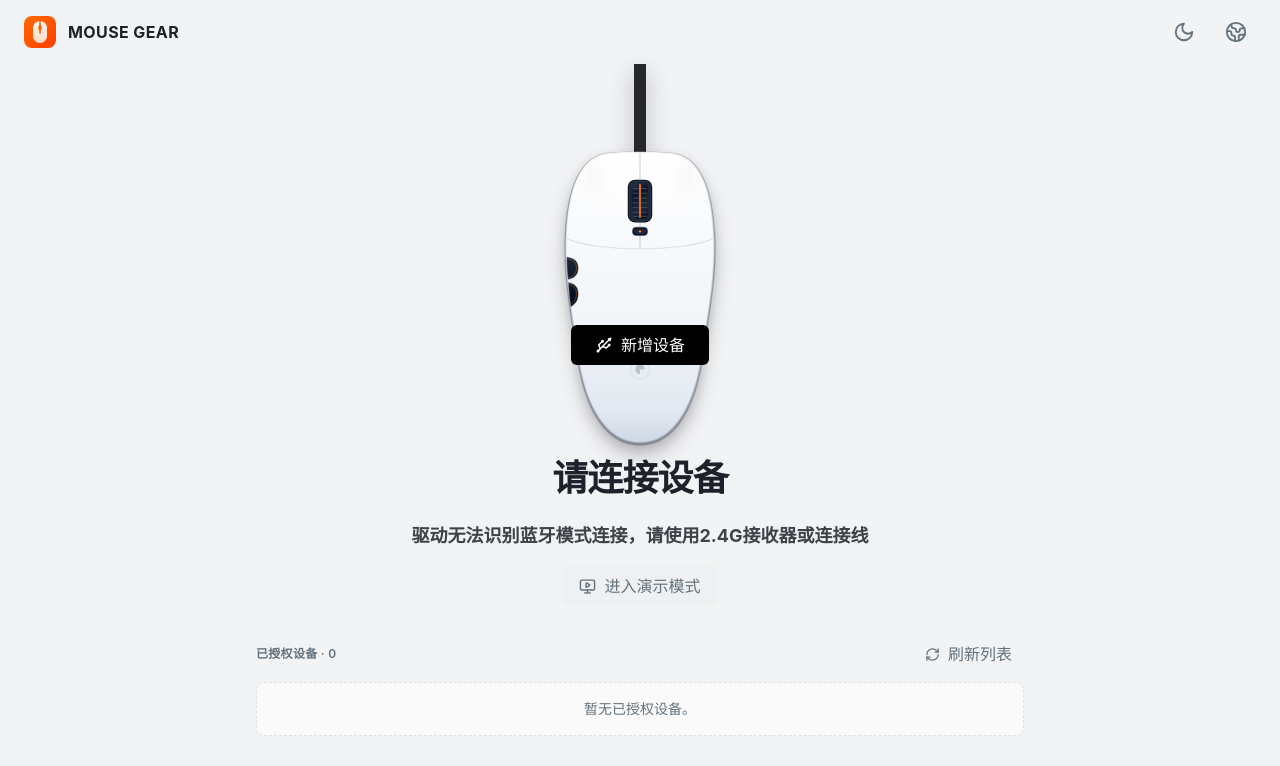
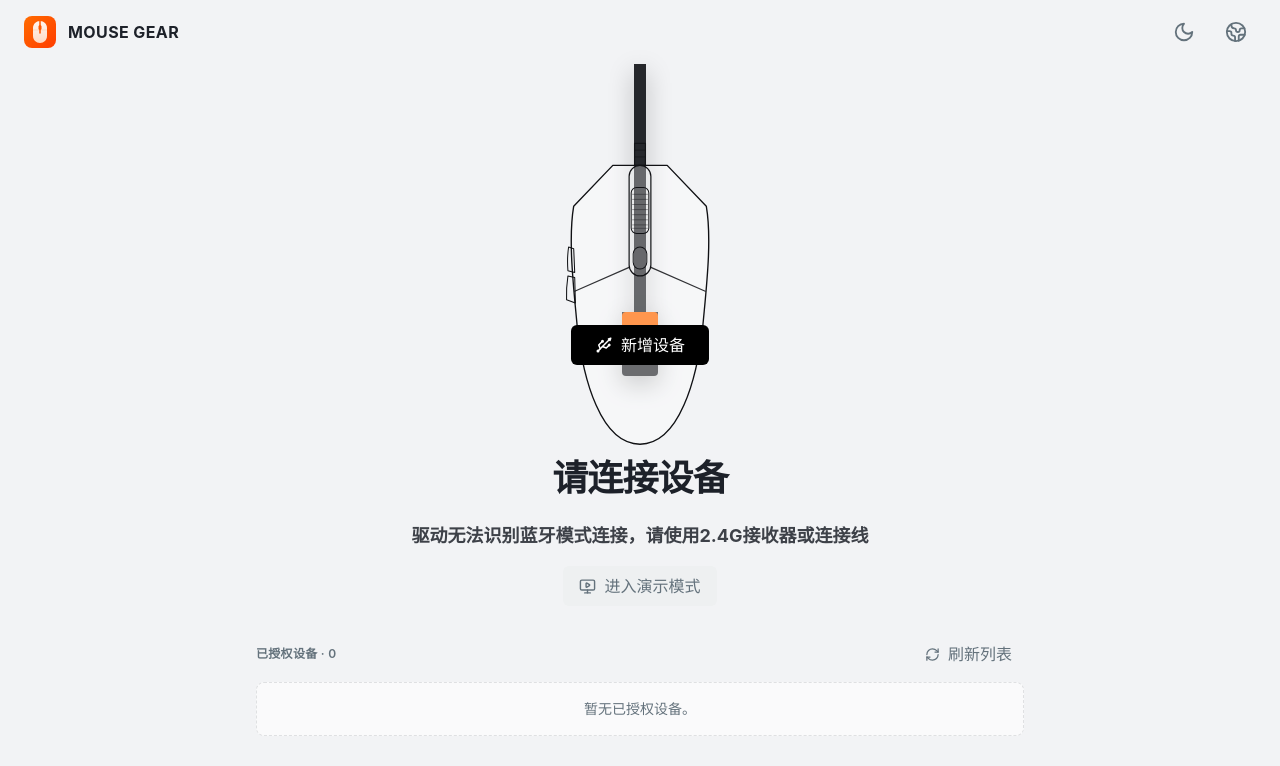
Before and after one commit to sjcao/webhid, a React (Vite) app: page /#/ in a window 1280 px wide. Shown: the top 766 px of the page. Built offline with nearby package versions, Linux system fonts and the light colour scheme.

Commit message:
feat(mouse): render G102 line-art stroke mouse SVG without fill or logo, aligning key dots

```diff
--- a/src/features/mouse/mouse-graphic.tsx
+++ b/src/features/mouse/mouse-graphic.tsx
@@ -1,25 +1,14 @@
-import { useId } from 'react';
-
 type MouseGraphicProps = {
   className?: string;
 };
 
 /**
- * 顶级电竞无线鼠标高保真 SVG 矢量组件 (GPW 风格)
- * viewBox: 0 0 600 1000
- * 饱满圆润的尾部、优雅人体工学腰线、精致按键指槽与滚轮侧键全细节
+ * 经典 G102/G304 风格极简线框描边鼠标 SVG 组件
+ * - 1:1 参考倒八字切割分缝、中轴滚轮舱与胶囊 DPI 键
+ * - 纯 Line-art 描边风格，无颜色填充，无商标
+ * - viewBox: 0 0 600 1000
  */
 export function MouseGraphic({ className = '' }: MouseGraphicProps) {
-  const uid = useId();
-  const bodyGradId = `mg-body-${uid}`;
-  const glossId = `mg-gloss-${uid}`;
-  const rimGradId = `mg-rim-${uid}`;
-  const wheelGradId = `mg-wheel-${uid}`;
-  const sideGradId = `mg-side-${uid}`;
-  const shadowFilterId = `mg-shadow-${uid}`;
-  const fingerLeftId = `mg-finger-l-${uid}`;
-  const fingerRightId = `mg-finger-r-${uid}`;
-
   return (
     <svg
       viewBox="0 0 600 1000"
@@ -27,187 +16,126 @@ export function MouseGraphic({ className = '' }: MouseGraphicProps) {
       xmlns="http://www.w3.org/2000/svg"
       className={`select-none ${className}`}
       role="img"
-      aria-label="High End Esports Mouse Graphic"
+      aria-label="Minimalist Line Art Mouse Graphic"
     >
-      <defs>
-        {/* 立体三层立体柔柔滤镜 */}
-        <filter id={shadowFilterId} x="-25%" y="-15%" width="150%" height="140%" filterUnits="userSpaceOnUse">
-          <feDropShadow dx="0" dy="32" stdDeviation="28" floodColor="#000000" floodOpacity="0.22" />
-          <feDropShadow dx="0" dy="10" stdDeviation="12" floodColor="#090d16" floodOpacity="0.12" />
-        </filter>
-
-        {/* 鼠标机身核心金属质感渐变 */}
-        <linearGradient id={bodyGradId} x1="300" y1="70" x2="300" y2="940" gradientUnits="userSpaceOnUse">
-          <stop offset="0%" stopColor="#ffffff" />
-          <stop offset="25%" stopColor="#f8fafc" />
-          <stop offset="60%" stopColor="#f1f5f9" />
-          <stop offset="88%" stopColor="#e2e8f0" />
-          <stop offset="100%" stopColor="#cbd5e1" />
-        </linearGradient>
-
-        {/* 边缘倒角精致高光 */}
-        <linearGradient id={rimGradId} x1="100" y1="70" x2="500" y2="930" gradientUnits="userSpaceOnUse">
-          <stop offset="0%" stopColor="#ffffff" stopOpacity="0.95" />
-          <stop offset="30%" stopColor="#e2e8f0" stopOpacity="0.7" />
-          <stop offset="70%" stopColor="#cbd5e1" stopOpacity="0.5" />
-          <stop offset="100%" stopColor="#94a3b8" stopOpacity="0.8" />
-        </linearGradient>
-
-        {/* 鼠标背部弧形立体高光 */}
-        <radialGradient id={glossId} cx="0.5" cy="0.32" r="0.55">
-          <stop offset="0%" stopColor="#ffffff" stopOpacity="0.85" />
-          <stop offset="50%" stopColor="#ffffff" stopOpacity="0.25" />
-          <stop offset="100%" stopColor="#ffffff" stopOpacity="0" />
-        </radialGradient>
-
-        {/* 左主按键指槽暗影 */}
-        <radialGradient id={fingerLeftId} cx="0.35" cy="0.22" r="0.25">
-          <stop offset="0%" stopColor="#000000" stopOpacity="0.03" />
-          <stop offset="100%" stopColor="#000000" stopOpacity="0" />
-        </radialGradient>
-        {/* 右主按键指槽暗影 */}
-          <radialGradient id={fingerRightId} cx="0.65" cy="0.22" r="0.25">
-          <stop offset="0%" stopColor="#000000" stopOpacity="0.03" />
-          <stop offset="100%" stopColor="#000000" stopOpacity="0" />
-        </radialGradient>
-
-        {/* 金属/防滑橡胶滚轮 */}
-        <linearGradient id={wheelGradId} x1="268" y1="150" x2="332" y2="270" gradientUnits="userSpaceOnUse">
-          <stop offset="0%" stopColor="#334155" />
-          <stop offset="35%" stopColor="#0f172a" />
-          <stop offset="70%" stopColor="#1e293b" />
-          <stop offset="100%" stopColor="#020617" />
-        </linearGradient>
-
-        {/* 侧键黑锆材质 */}
-        <linearGradient id={sideGradId} x1="90" y1="360" x2="135" y2="540" gradientUnits="userSpaceOnUse">
-          <stop offset="0%" stopColor="#1e293b" />
-          <stop offset="50%" stopColor="#0f172a" />
-          <stop offset="100%" stopColor="#020617" />
-        </linearGradient>
-      </defs>
-
-      {/* 1. 主机身与阴影层 */}
-      <g filter={`url(#${shadowFilterId})`}>
-        {/* 底盘黑色防滑圈隐约底边 */}
+      {/* 柔和阴影轮廓层（极淡底层背景提升立体感） */}
       <path
-          d="M 210 72
-             C 270 68, 330 68, 390 72
-             C 475 78, 515 170, 522 320
-             C 528 440, 502 560, 485 680
-             C 468 800, 415 934, 300 934
-             C 185 934, 132 800, 115 680
-             C 98 560, 72 440, 78 320
-             C 85 170, 125 78, 210 72 Z"
-          fill="#0f172a"
-          opacity="0.25"
+        d="M 220 110
+           L 380 110
+           L 495 230
+           C 512 330, 495 470, 485 580
+           C 468 740, 415 930, 300 930
+           C 185 930, 132 740, 115 580
+           C 105 470, 88 330, 105 230 Z"
+        fill="currentColor"
+        className="text-driver-panel/30"
       />
 
-        {/* 经典电竞机身整体造型：圆润饱满的尾部、顺滑的人体工学曲率 */}
+      {/* 1. 顶部防折拉线护套 (Cord Relief / Tail Top) */}
       <path
-          d="M 210 75
-             C 270 70, 330 70, 390 75
-             C 470 82, 510 170, 516 320
-             C 522 435, 498 550, 480 675
-             C 462 795, 410 925, 300 925
-             C 190 925, 138 795, 120 675
-             C 102 550, 78 435, 84 320
-             C 90 170, 130 82, 210 75 Z"
-          fill={`url(#${bodyGradId})`}
-          stroke={`url(#${rimGradId})`}
+        d="M 284 45 L 316 45 L 316 110 L 284 110 Z"
+        stroke="currentColor"
         strokeWidth="3.5"
+        strokeLinejoin="round"
+        className="text-driver-text/80"
       />
-      </g>
+      <line x1="284" y1="65" x2="316" y2="65" stroke="currentColor" strokeWidth="2.5" className="text-driver-text/70" />
+      <line x1="284" y1="85" x2="316" y2="85" stroke="currentColor" strokeWidth="2.5" className="text-driver-text/70" />
 
-      {/* 2. 人体工学微下凹指槽面板暗纹 */}
-      <rect x="95" y="85" width="195" height="260" fill={`url(#${fingerLeftId})`} />
-      <rect x="310" y="85" width="195" height="260" fill={`url(#${fingerRightId})`} />
-
-      {/* 3. 背部立体弧形高光反射 */}
+      {/* 2. 外机身主轮廓线 (如 G102/G304 的棱角头部与饱满椭圆尾部) */}
       <path
-        d="M 210 75
-           C 270 70, 330 70, 390 75
-           C 470 82, 510 170, 516 320
-           C 420 280, 180 280, 84 320
-           C 90 170, 130 82, 210 75 Z"
-        fill={`url(#${glossId})`}
+        d="M 220 110
+           L 380 110
+           L 495 230
+           C 512 330, 495 470, 485 580
+           C 468 740, 415 930, 300 930
+           C 185 930, 132 740, 115 580
+           C 105 470, 88 330, 105 230 Z"
+        stroke="currentColor"
+        strokeWidth="4"
+        strokeLinecap="round"
+        strokeLinejoin="round"
+        className="text-driver-text"
       />
 
-      {/* 4. 左右按键中缝缝隙 */}
-      <path d="M 300 75 L 300 355" stroke="#94a3b8" strokeWidth="2.5" strokeLinecap="round" opacity="0.8" />
-      <path d="M 300 77 L 300 350" stroke="#ffffff" strokeWidth="1.5" strokeLinecap="round" opacity="0.95" />
+      {/* 3. 经典倒八字按键切割缝 (V-Shape Key Seam) */}
+      <path
+        d="M 108 480 L 268 410 M 332 410 L 492 480"
+        stroke="currentColor"
+        strokeWidth="3.5"
+        strokeLinecap="round"
+        className="text-driver-text/85"
+      />
 
-      {/* 5. 左右主按键横向人体工学分缝弧线 */}
-      <path d="M 85 325 C 160 365, 440 365, 515 325" stroke="#cbd5e1" strokeWidth="3" fill="none" strokeLinecap="round" />
-      <path d="M 86 327 C 160 366, 440 366, 514 327" stroke="#ffffff" strokeWidth="1.5" fill="none" strokeLinecap="round" opacity="0.9" />
+      {/* 4. 中轴黑色长条框架 (Center Island) */}
+      <rect
+        x="268"
+        y="110"
+        width="64"
+        height="325"
+        rx="32"
+        stroke="currentColor"
+        strokeWidth="3.5"
+        className="text-driver-text"
+      />
 
-      {/* 6. 中间滚轮舱槽与发光线 */}
-      <rect x="264" y="152" width="72" height="126" rx="22" fill="#090d16" />
-      <rect x="268" y="156" width="64" height="118" rx="18" fill="#1e293b" stroke="#334155" strokeWidth="2" />
-
-      {/* 滚轮主体 */}
-      <rect x="276" y="162" width="48" height="106" rx="14" fill={`url(#${wheelGradId})`} />
-      {/* 滚轮中央亮色防滑中轴环 */}
-      <rect x="297" y="165" width="6" height="100" rx="3" fill="#f97316" opacity="0.9" />
-      {/* 滚轮防滑横条刻度 */}
-      {[178, 192, 206, 220, 234, 248, 260].map((y) => (
-        <line key={y} x1="280" y1={y} x2="320" y2={y} stroke="#64748b" strokeWidth="2" strokeLinecap="round" opacity="0.7" />
+      {/* 5. 滚轮 (Scroll Wheel) */}
+      <rect
+        x="274"
+        y="175"
+        width="52"
+        height="135"
+        rx="16"
+        stroke="currentColor"
+        strokeWidth="3"
+        className="text-driver-text"
+      />
+      {/* 滚轮平行防滑刻度描边 */}
+      {[195, 210, 225, 240, 255, 270, 285, 295].map((y) => (
+        <line
+          key={y}
+          x1="278"
+          y1={y}
+          x2="322"
+          y2={y}
+          stroke="currentColor"
+          strokeWidth="2"
+          strokeLinecap="round"
+          className="text-driver-text/60"
+        />
       ))}
 
-      {/* 7. DPI 切换按键及精致高光 (位于滚轮正下方 300, 305 处) */}
-      <g>
-        <rect x="278" y="292" width="44" height="24" rx="10" fill="#0f172a" stroke="#334155" strokeWidth="1.5" />
-        <rect x="282" y="296" width="36" height="16" rx="7" fill="#1e293b" />
-        <circle cx="300" cy="304" r="3.5" fill="#f97316" />
-      </g>
+      {/* 6. DPI 胶囊按键 (DPI Capsule Button) */}
+      <rect
+        x="280"
+        y="350"
+        width="40"
+        height="65"
+        rx="20"
+        stroke="currentColor"
+        strokeWidth="3"
+        className="text-driver-text"
+      />
 
-      {/* 8. 左侧 Forward 按键 (自然贴合在左侧腰线内) */}
-      <g>
+      {/* 7. 左侧侧前键 (Forward Side Button) */}
       <path
-          d="M 85 380
-             C 105 383, 118 390, 118 412
-             C 118 434, 105 442, 89 445
-             C 86 422, 85 400, 85 380 Z"
-          fill={`url(#${sideGradId})`}
-          stroke="#475569"
-          strokeWidth="1.5"
+        d="M 90 350 L 105 355 L 108 425 L 88 420 C 86 395, 87 370, 90 350 Z"
+        stroke="currentColor"
+        strokeWidth="3"
+        strokeLinecap="round"
+        strokeLinejoin="round"
+        className="text-driver-text"
       />
-        {/* 前进按键细节边框 */}
+
+      {/* 8. 左侧侧后键 (Backward Side Button) */}
       <path
-          d="M 87 385 C 103 388, 113 394, 113 412 C 113 430, 103 437, 90 440"
-          fill="none"
-          stroke="#f97316"
-          strokeWidth="1.5"
-          opacity="0.8"
+        d="M 88 435 L 108 440 L 110 515 L 84 505 C 83 480, 85 455, 88 435 Z"
+        stroke="currentColor"
+        strokeWidth="3"
+        strokeLinecap="round"
+        strokeLinejoin="round"
+        className="text-driver-text"
       />
-      </g>
-
-      {/* 9. 左侧 Backward 按键 (自然贴合在左侧腰线内) */}
-      <g>
-        <path
-          d="M 90 455
-             C 107 458, 118 466, 118 488
-             C 118 510, 107 518, 97 525
-             C 93 502, 91 478, 90 455 Z"
-          fill={`url(#${sideGradId})`}
-          stroke="#475569"
-          strokeWidth="1.5"
-        />
-        {/* 后退按键细节边框 */}
-        <path
-          d="M 92 460 C 103 463, 113 470, 113 488 C 113 506, 103 513, 98 518"
-          fill="none"
-          stroke="#f97316"
-          strokeWidth="1.5"
-          opacity="0.8"
-        />
-      </g>
-
-      {/* 10. 掌心处的现代极简 G 品牌/电竞 RGB 哑光标识 */}
-      <g opacity="0.35">
-        <circle cx="300" cy="710" r="28" stroke="#94a3b8" strokeWidth="2" fill="none" />
-        <path d="M 314 710 A 14 14 0 1 0 300 724 L 300 710 Z" fill="#64748b" />
-      </g>
     </svg>
   );
 }
```
Also changed, not shown: src/features/mouse/buttons/mouse-canvas.tsx (+11 -11 lines). Lines whose indentation alone changed are shown as unchanged.
